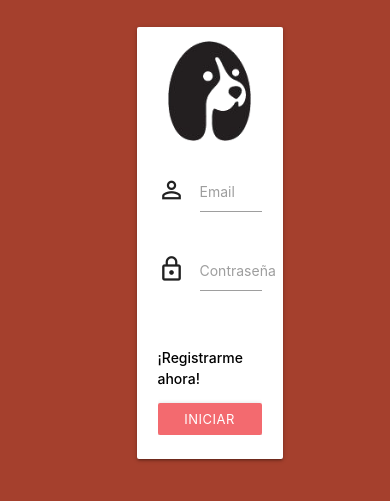
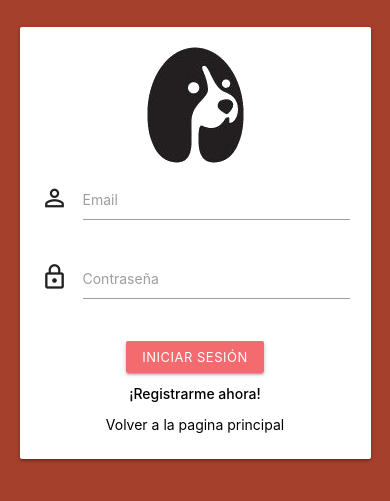
Before and after one commit to alu0100997910/ProyectoDSI-UyA, a PHP site: page /login.html in a window 390 px wide. Shown: the top 501 px of the page. Run offline with PHP 8.4, Linux system fonts and the light colour scheme.

Commit message:
fixed responsive of login and index, and added hash passwords in bbdd and login

```diff
--- a/controllers/login.php
+++ b/controllers/login.php
@@ -18,7 +18,7 @@
                 if($num==1){
                     $row=mysqli_fetch_assoc($stmt);
                     extract($row);
-                    if($password == $data->password){
+                    if($password == hash('sha256',$data->password)){
                         session_start();
                         $_SESSION["userid"]=$id;
                         echo json_encode(array("message"=>"Usuario identificado correctamente!"));
--- a/controllers/user.php
+++ b/controllers/user.php
@@ -22,7 +22,7 @@
                     $user->id=$data->id;
                     $user->name=$data->name;
                     $user->lastname=$data->lastname;
-                    $user->password=$data->password;
+                    $user->password=hash('sha256',$data->password);
                     //$user->avatar=;
                     $user->fechanacimiento=$data->fechanacimiento;
                     if($user->updateUser()){
@@ -37,7 +37,7 @@
                     $user->name=$data->name;
                     $user->lastname=$data->lastname;
                     $user->email=$data->email;
-                    $user->password=$data->password;
+                    $user->password=hash('sha256',$data->password);
                     switch ($user->createUser()){
                         case 1:
                             header('HTTP/1.1 201 Created');
--- a/login.html
+++ b/login.html
@@ -16,11 +16,9 @@
   <div class="container">
 
     <div class="row esp-top-log">
-      <div class="col s4"></div>
-      <div class="col s5 card-panel">
-
+      <div class="col s12 m6 push-m3 card-panel">
         <form id="loginform" class="col s12">
-          <div class="input-field col s12 center">
+          <div class="col s12 center esp-top-log">
             <img src="../assets/img/Logo2_Icono.png" alt="" class="responsive-img valign profile-image-login">
           </div>
 
@@ -40,16 +38,22 @@
           </div>
 
           <div class="form-foot">
-            <div class="text-reg aregis">
-              <p class="margin medium-small"><a href="registro.html"><strong>¡Registrarme ahora!</strong></a></p>
+            <div class="center-align">
+              <button type="submit" class="btn waves-effect waves-personal btn-small">INICIAR SESIÓN</button>
+              <div class="aregis">
+                <a href="registro.html"><strong>¡Registrarme ahora!</strong></a>
+                <a href="index.php" class="">Volver a la pagina principal</a>
+              </div>
             </div>
 
-            <div class="btnformulario">
-              <button type="submit" class="btn waves-effect waves-personal btn-small">INICIAR SESIÓN</button>
-            </div>
+
+
           </div>
 
         </form>
+
+      </div>
+      <div class="">
 
       </div>
       <!-- COL 4 CON FORM -->
@@ -57,7 +61,8 @@
       <!-- <div class="col s4"></div>    -->
     </div>
     <!-- ROW PRINCIPAL -->
-  </div> <!-- CONTAINER -->
+  </div>
+  <!-- CONTAINER -->
 
   <!--  SCRIPTS-->
   <script src="https://code.jquery.com/jquery-3.3.1.min.js" integrity="sha256-FgpCb/KJQlLNfOu91ta32o/NMZxltwRo8QtmkMRdAu8=" crossorigin="anonymous"></script>
--- a/public/css/logReg.css
+++ b/public/css/logReg.css
@@ -1,40 +1,37 @@
 /*ESTILOS CSS PARA INDEX Y REGISTRO*/
 
 /*GENREAL*/
-.bg{
-	/*background-color: #FFC07F;*/ /*CREMITA*/
-	background: #A5402D;  /*MARRON*/
-	/*background: #721121;*/ /**TINTO*/
-	/*background: #F15156;*/ /*ROSA*/
 
+.bg {
+	/*background-color: #FFC07F;*/
+	/*CREMITA*/
+	background: #A5402D;
+	/*MARRON*/
+	/*background: #721121;*/
+	/**TINTO*/
+	/*background: #F15156;*/
+	/*ROSA*/
 }
 
-.esp-top-log{
+.esp-top-log {
 	margin-top: 20px;
 }
 
 /*FORMULARIO LOGIN*/
-.form-foot-regis{
+
+.form-foot-regis {
 	overflow: hidden;
 	margin-bottom: 25px;
 }
 
-.form-foot{
+.form-foot {
 	overflow: hidden;
 	margin-bottom: 10px;
 }
-	.text-reg{
-		float: left;
-	}
-	.btnformulario{
-		float: right;
-	}
-
-.aregis{
-	color: #000000;
-}
 
 .aregis a {
+	margin-top:10px;
+	display:block;
 	color: #000000;
 }
 
@@ -43,11 +40,14 @@
 }
 
 .waves-effect.waves-personal {
-    background-color: rgba(241, 81, 86, .85);   /*ROSA*/
-	/*background-color: rgba(255, 192, 127, 1);*/ /*CREMITA*/
-	/*background-color: rgba(165,64,45,1);*/ /*MARRON*/
-  }
+	background-color: rgba(241, 81, 86, .85);
+	/*ROSA*/
+	/*background-color: rgba(255, 192, 127, 1);*/
+	/*CREMITA*/
+	/*background-color: rgba(165,64,45,1);*/
+	/*MARRON*/
+}
 
-  h1{
-  	font-size:40px;
-  }
+h1 {
+	font-size: 40px;
+}
```
Also changed, not shown: index.php (+8 -8 lines), registro.html (+5 -3 lines).
